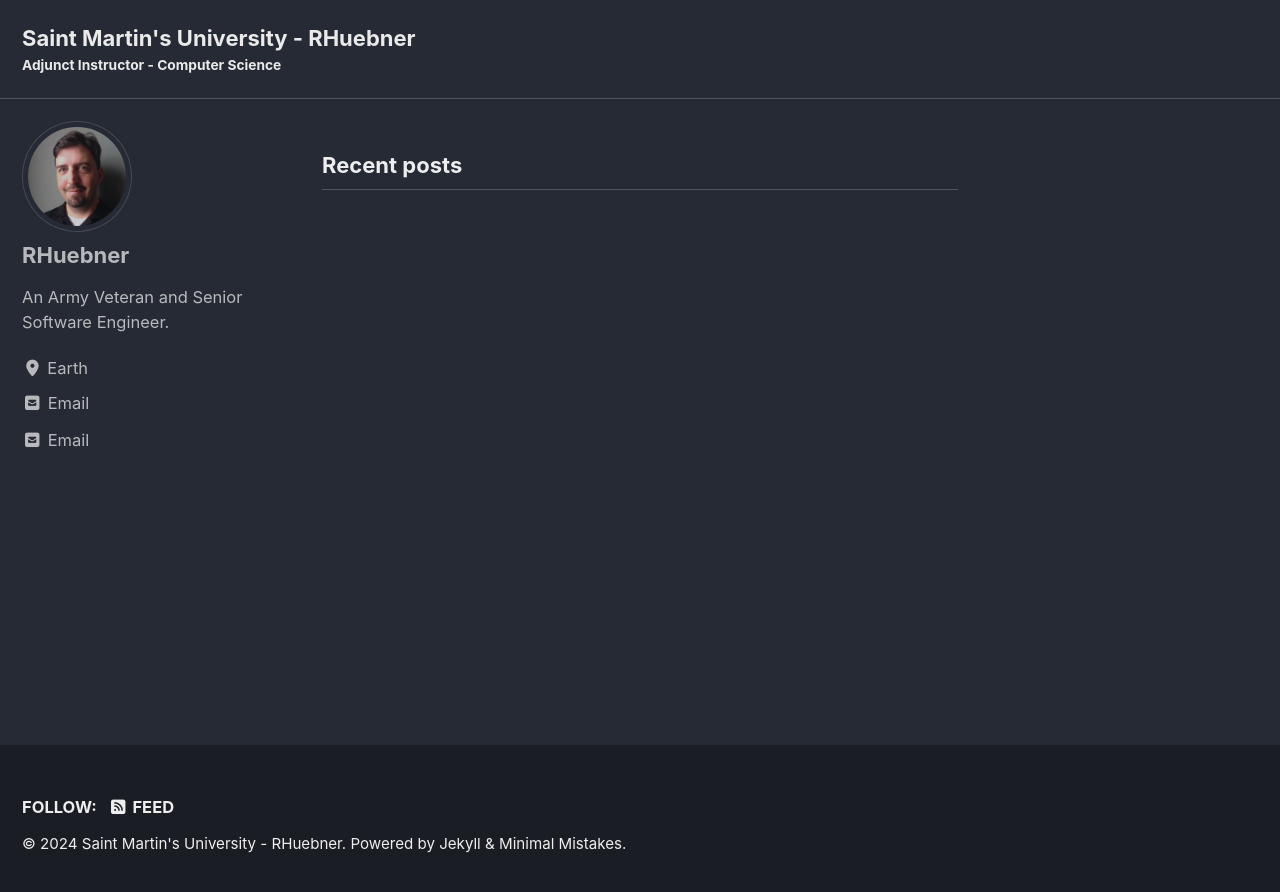
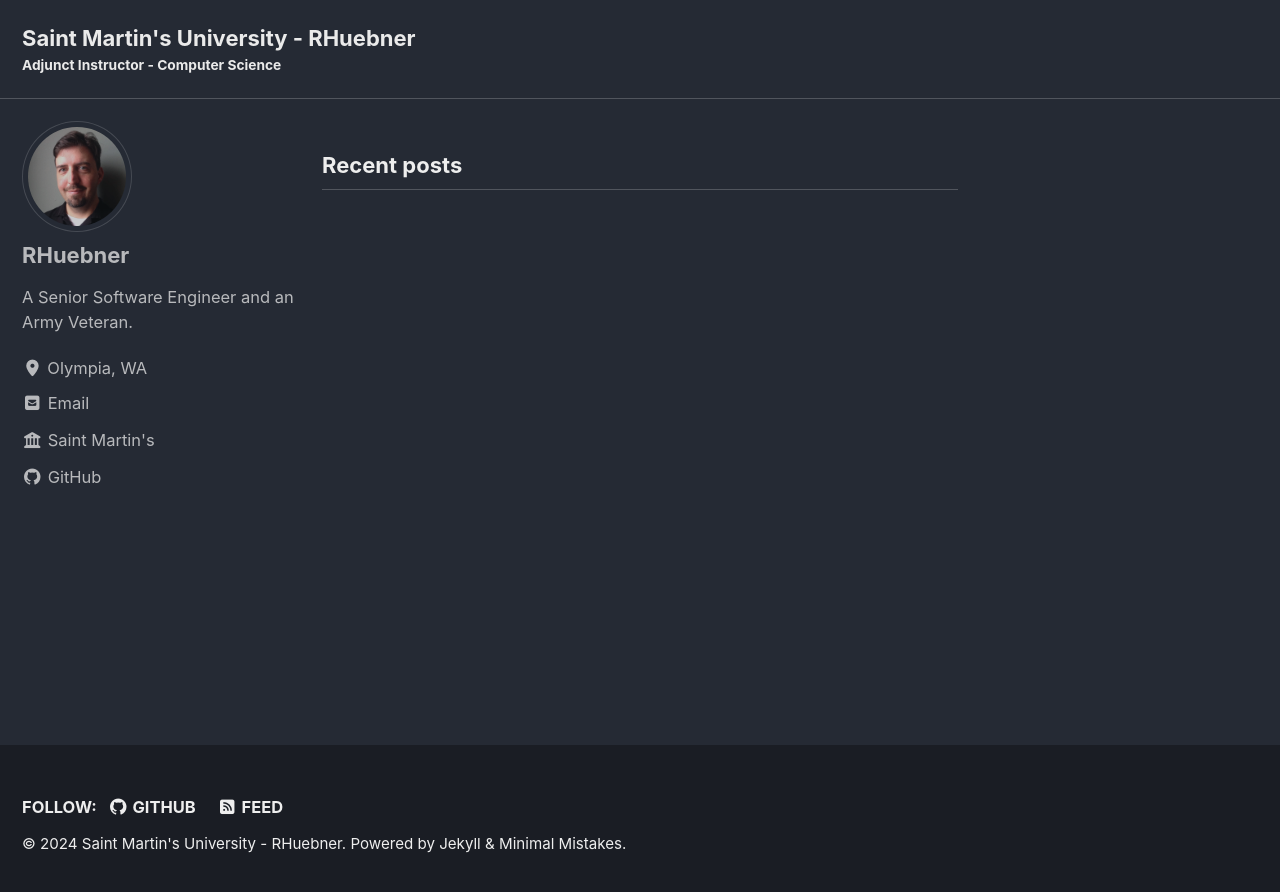
Before and after one commit to stmartin-rhuebner/stmartin-rhuebner.github.io, a Jekyll site: the page built from index.html, in a window 1280 px wide. Shown: the top 892 px of the page. Built offline with Jekyll 4.4.1, drawn with Linux system fonts in a browser that asks for light colours; cached includes are drawn as plain includes; the list of posts is cut into pages by our own code.

Commit message:
updated config

```diff
--- a/_config.yml
+++ b/_config.yml
@@ -115,13 +115,16 @@ analytics:
 author:
   name             : "RHuebner"
   avatar           : "assets/images/bio-photo.jpg" # path of avatar image, e.g. "/assets/images/bio-photo.jpg"
-  bio              : "An Army Veteran and Senior Software Engineer."
-  location         : "Earth"
-  email            : "rhuebner@stmartin.edu"
+  bio              : "A Senior Software Engineer and an Army Veteran."
+  location         : "Olympia, WA"
+  email            :
   links:
     - label: "Email"
       icon: "fas fa-fw fa-envelope-square"
       url: "mailto:rhuebner@stmartin.edu"
+    - label: "Saint Martin's"
+      icon: "fas fa-fw fa-building-columns"
+      url: "https://www.stmartin.edu/directory/faculty-staff-directory/russell-huebner"
     - label: "Website"
       icon: "fas fa-fw fa-link"
       # url: "https://your-website.com"
@@ -133,7 +136,7 @@ author:
       # url: "https://facebook.com/"
     - label: "GitHub"
       icon: "fab fa-fw fa-github"
-      # url: "https://github.com/"
+      url: "https://github.com/rhuebner76"
     - label: "Instagram"
       icon: "fab fa-fw fa-instagram"
       # url: "https://instagram.com/"
@@ -149,7 +152,7 @@ footer:
       # url:
     - label: "GitHub"
       icon: "fab fa-fw fa-github"
-      # url:
+      url: "https://github.com/rhuebner76"
     - label: "GitLab"
       icon: "fab fa-fw fa-gitlab"
       # url:
```
